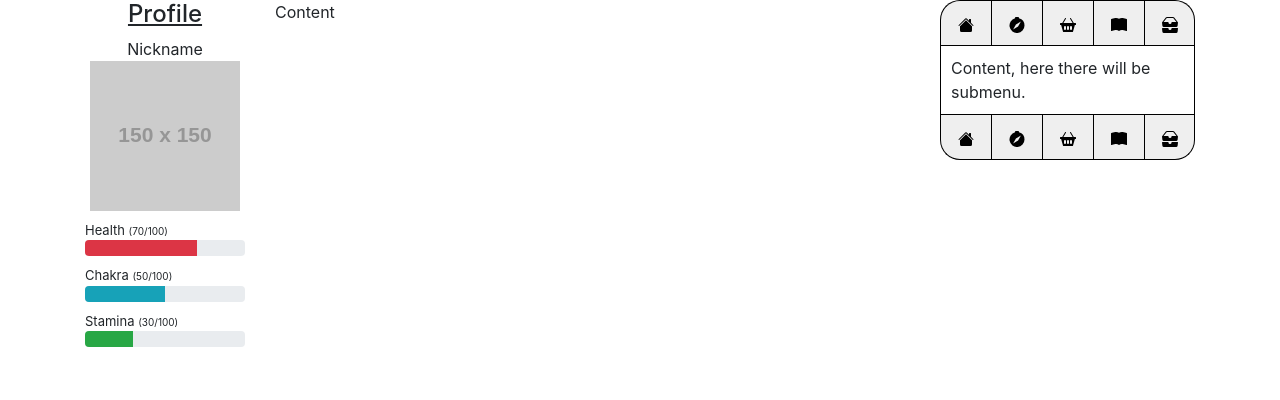
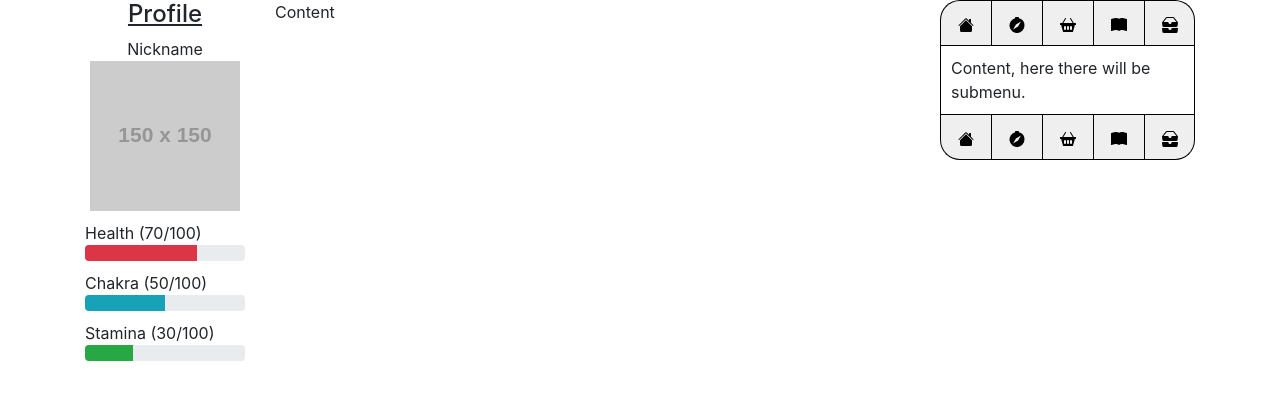
Before and after one commit to tomaszbawor/nindogame, a React (Create React App) app: page / in a window 1280 px wide. Shown: the top 400 px of the page. Built offline with nearby package versions, Linux system fonts and the light colour scheme.

Commit message:
Fix css classes for poolbar

```diff
--- a/src/components/PoolBar/PoolBar.scss
+++ b/src/components/PoolBar/PoolBar.scss
@@ -1,4 +1,4 @@
-.PoolBar {
+.poolbar {
   padding-top: 10px;
 
   &-label {
--- a/src/components/PoolBar/index.tsx
+++ b/src/components/PoolBar/index.tsx
@@ -14,7 +14,7 @@ export const PoolBar: React.FC<PoolBarProps> = (props: PoolBarProps) => {
   const barClass = getBarClass(poolType);
   const percent = (currentValue / maxValue) * 100;
   return (
-    <div className="PoolBar">
+    <div className="poolbar">
       <div className="PoolBar-label">
         {poolType}
         &nbsp;
```
